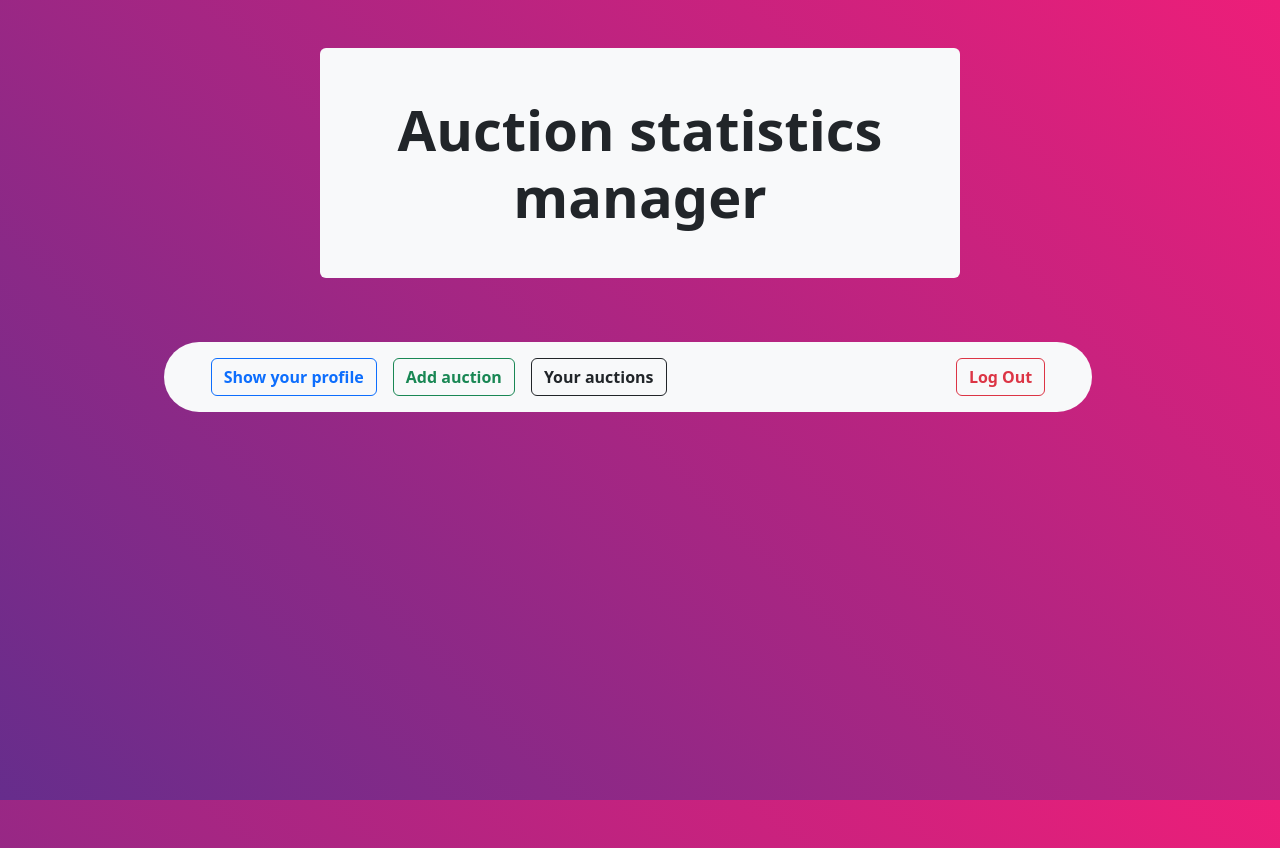
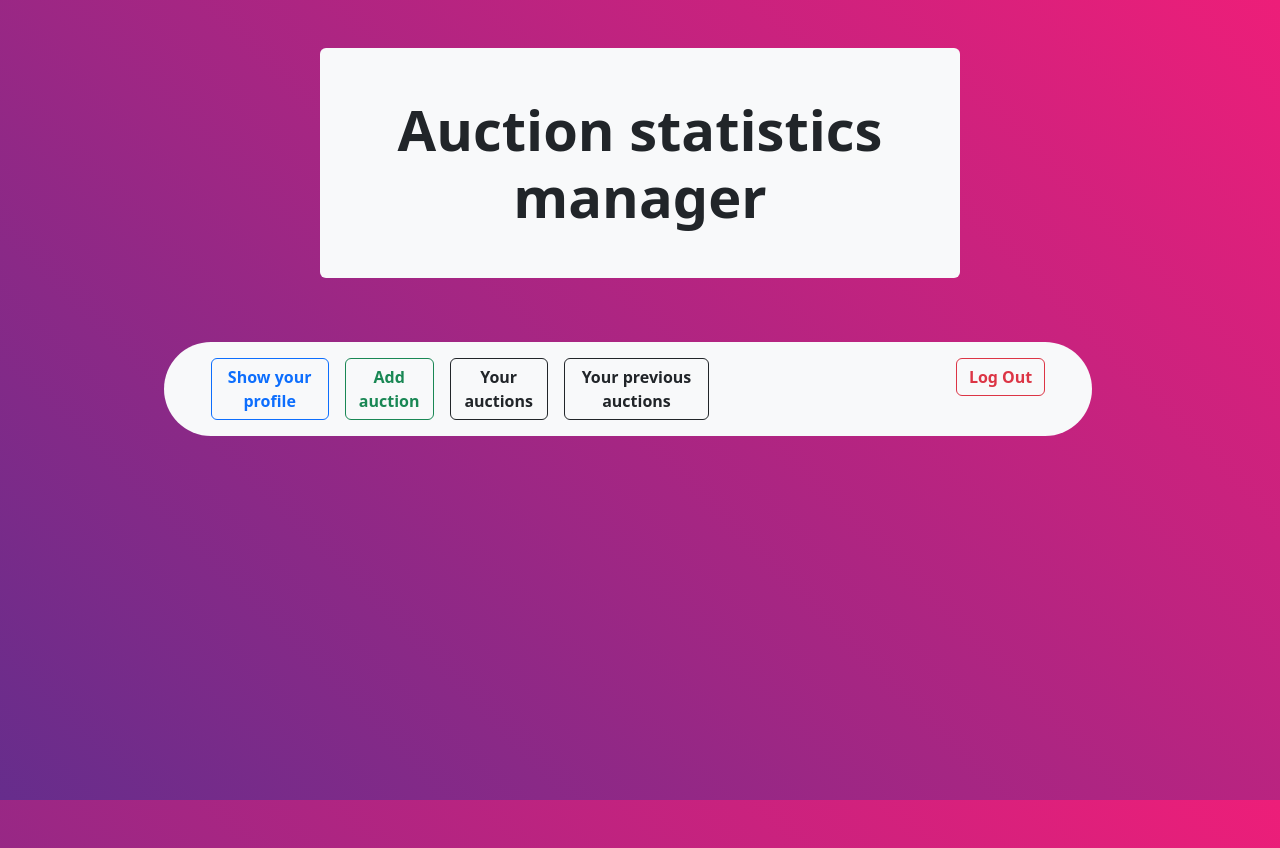
Before and after one commit to OskarProgrammer/AuctionStatisticsFH4, a React (Vite) app: page /account in a window 1280 px wide. Built offline with nearby package versions, Linux system fonts and the light colour scheme.

Commit message:
Adding new button to the NavBar.jsx

```diff
--- a/src/components/NavBar.jsx
+++ b/src/components/NavBar.jsx
@@ -14,6 +14,9 @@ export const NavBar = () => {
                         <NavLink to="/account/yourAuctions" className="btn btn-outline-dark btn-md fw-bold">
                             Your auctions
                         </NavLink>
+                        <NavLink to="/account/yourHistory" className="btn btn-outline-dark btn-md fw-bold">
+                            Your previous auctions
+                        </NavLink>
                     </div>
                     <div className="container text-end col-lg-4 col-md-4 col-sm-2">
                         <Link to="/account/logOut" className="btn btn-outline-danger btn-md fw-bold">
```
